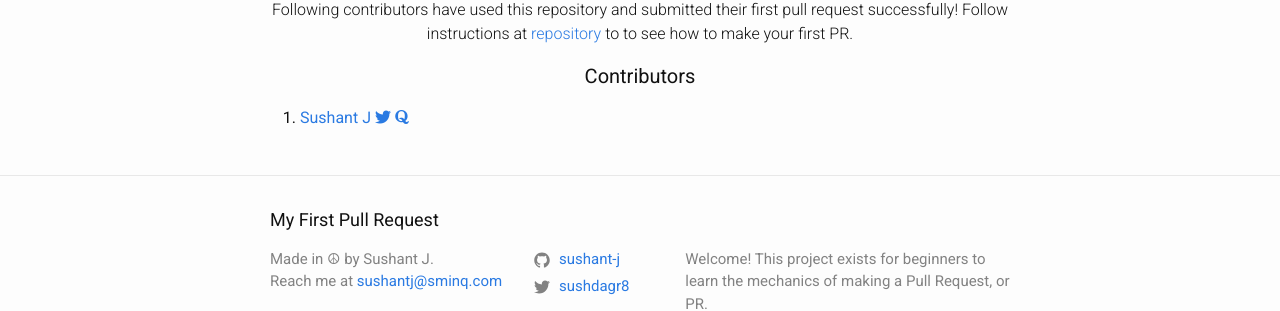
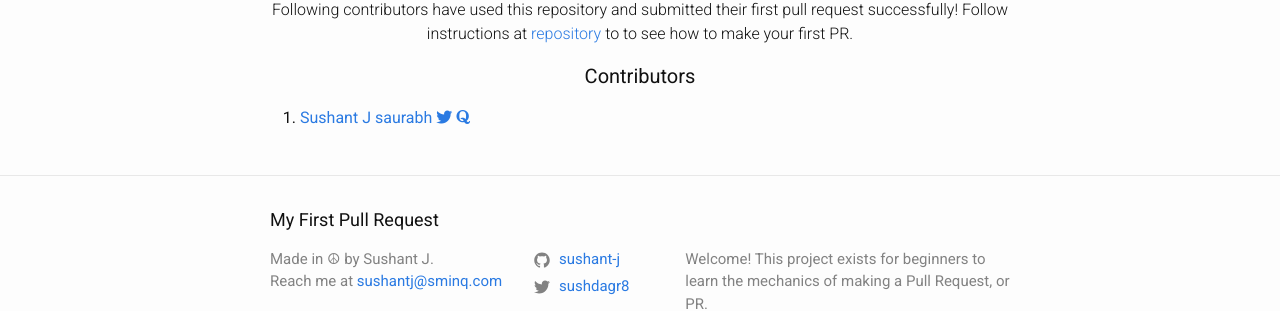
Before and after one commit to sushant-j/my-first-pull-request, a Jekyll site: the page built from index.md, in a window 1280 px wide. Shown: the part 157-468 px from the top of the page. Built offline with Jekyll 4.4.1, drawn with Linux system fonts in a browser that asks for light colours; nearby versions of some CDN libraries.

Commit message:
Update home.html

```diff
--- a/_layouts/home.html
+++ b/_layouts/home.html
@@ -15,9 +15,13 @@ layout: default
       <a href="https://github.com/sushant-j/">
         Sushant J
       </a>
+       <a href="https://github.com/saurabh19997/">
+        saurabh
+      </a>
       <a class="" href="https://twitter.com/sushdagr8">
         <i class="fa fa-twitter"></i>
       </a>
+
       <a href="https://www.quora.com/profile/Sushant-Joshi-5">
         <i class="fa fa-quora"></i>
       </a>
```
